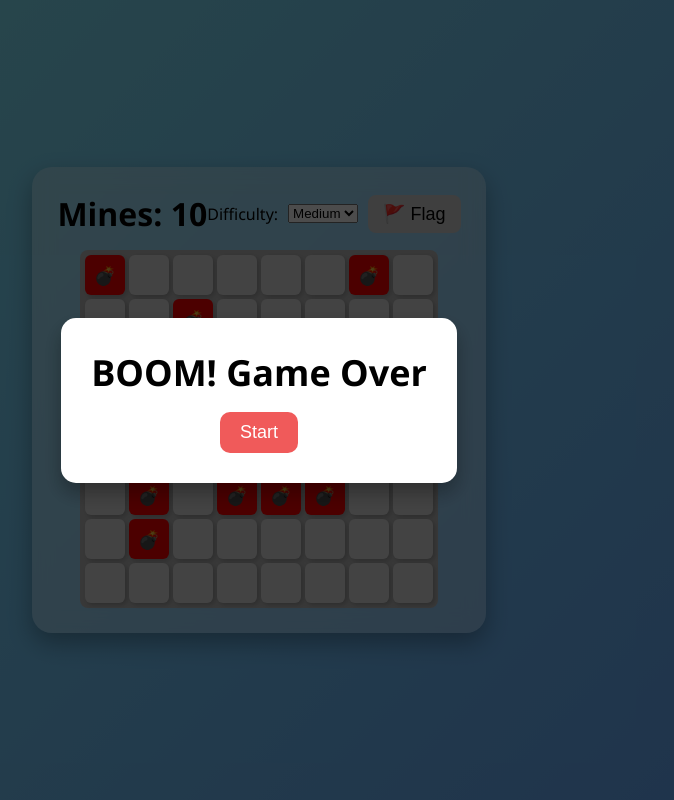
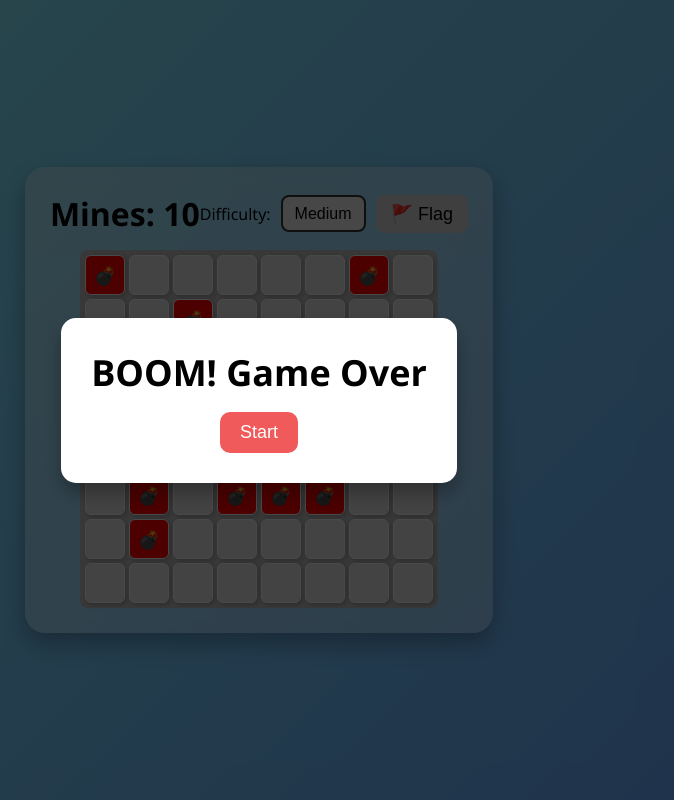
Before and after one commit to PhantomVisible/Minesweeper, a plain HTML site: page index.html in a window 1280 px wide. Both pictures are taken after a click on the element 486 px from the left and 275 px from the top of the page. Shown: the whole page, without its empty margins (381-1055 px from the left). Drawn offline with Linux system fonts and the light colour scheme.

Commit message:
made the drop down menu look nice and game now loads on last level chosen

```diff
--- a/minesweeper.css
+++ b/minesweeper.css
@@ -48,6 +48,24 @@ body {
     align-items: center;
 }
 
+#difficulty {
+    padding: 8px 12px;
+    font-size: 16px;
+    border-radius: 8px;
+    border: 2px solid #333;
+    background-color: #f0f0f0;
+    cursor: pointer;
+    appearance: none; /* removes default arrow in some browsers */
+}
+
+/* Optional: add a custom arrow */
+#difficulty::after {
+    content: "▼";
+    position: absolute;
+    right: 10px;
+    pointer-events: none;
+}
+
 #flag-button {
     padding: 8px 15px;
     border: none;
@@ -86,6 +104,7 @@ body {
     height: var(--tile-size);
     box-shadow: 2px 2px 5px rgba(0,0,0,0.2);
     background: #e0e0e0;
+    border: 1px solid whitesmoke;
     border-radius: 6px;
     display: flex;
     justify-content: center;
--- a/minesweeper.js
+++ b/minesweeper.js
@@ -54,6 +54,14 @@ function loadDifficulty(level) {
     rows = difficultySettings[level].rows;
     cols = difficultySettings[level].cols;
     minesCount = difficultySettings[level].minesCount;
+
+    // Adjust tile size based on difficulty
+    let tileSize;
+    if(level === "easy") tileSize = 50;       // big tiles
+    else if(level === "medium") tileSize = 40; // medium tiles
+    else tileSize = 30;                        // smaller for hard
+
+    document.documentElement.style.setProperty('--tile-size', tileSize + 'px');
 
     resetGame();
 }
@@ -258,7 +266,7 @@ function checkMines(r, c) {
         return;
     }
 
-    if(tilesClicked == rows * cols - minesCount) {
+    if(tilesClicked === rows * cols - minesCount) {
         document.getElementById("mines-count").innerText = "Cleared";
         alert("Congratulations!");
         gameOver = true;
```
